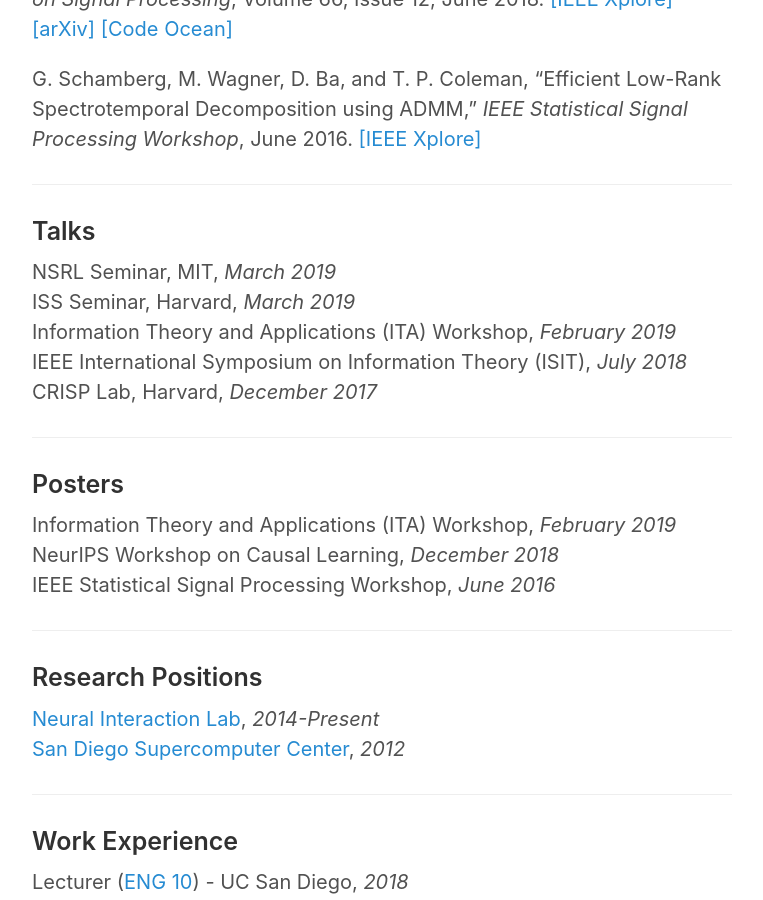
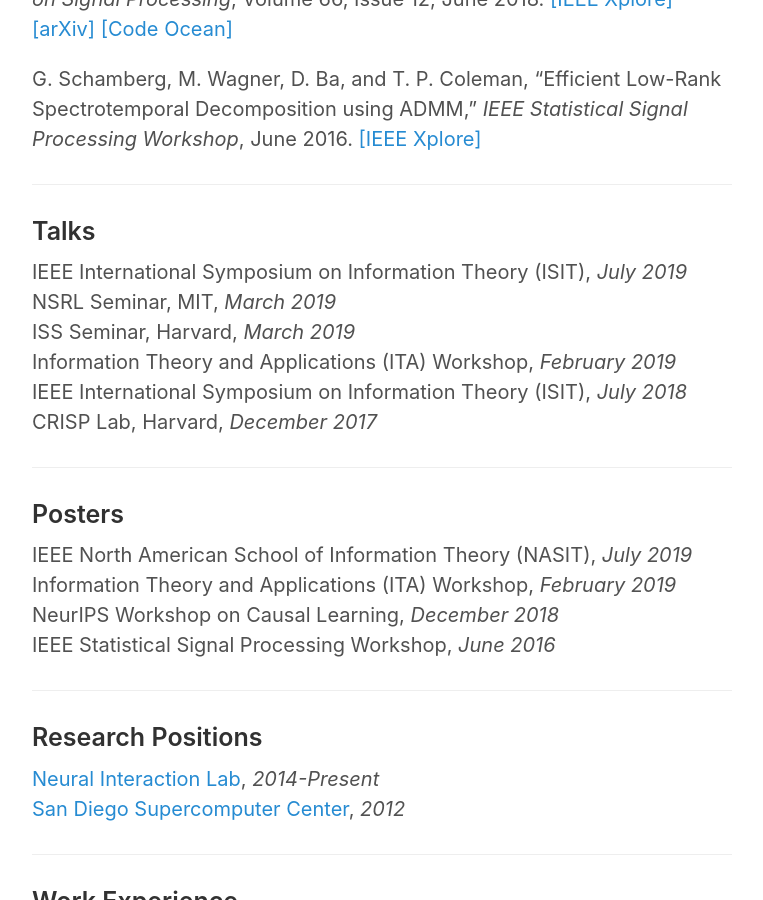
Before and after one commit to gabeschamberg/gabeschamberg.github.io, a Jekyll site: the page built from cv.md, in a window 1280 px wide and 900 px high, scrolled down 1022 px. Shown: the whole window, without its empty margins (258-1021 px from the left). Built offline with Jekyll 4.4.1, drawn with Linux system fonts in a browser that asks for light colours; nearby versions of some CDN libraries.

Commit message:
Updated cv

```diff
--- a/cv.md
+++ b/cv.md
@@ -39,6 +39,7 @@
 -----
 
 ### Talks
+IEEE International Symposium on Information Theory (ISIT), *July 2019* \\
 NSRL Seminar, MIT, *March 2019* \\
 ISS Seminar, Harvard, *March 2019* \\
 Information Theory and Applications (ITA) Workshop, *February 2019* \\
@@ -48,6 +49,7 @@
 -----
 
 ### Posters
+IEEE North American School of Information Theory (NASIT), *July 2019* \\
 Information Theory and Applications (ITA) Workshop, *February 2019* \\
 NeurIPS Workshop on Causal Learning, *December 2018* \\
 IEEE Statistical Signal Processing Workshop, *June 2016*
```
